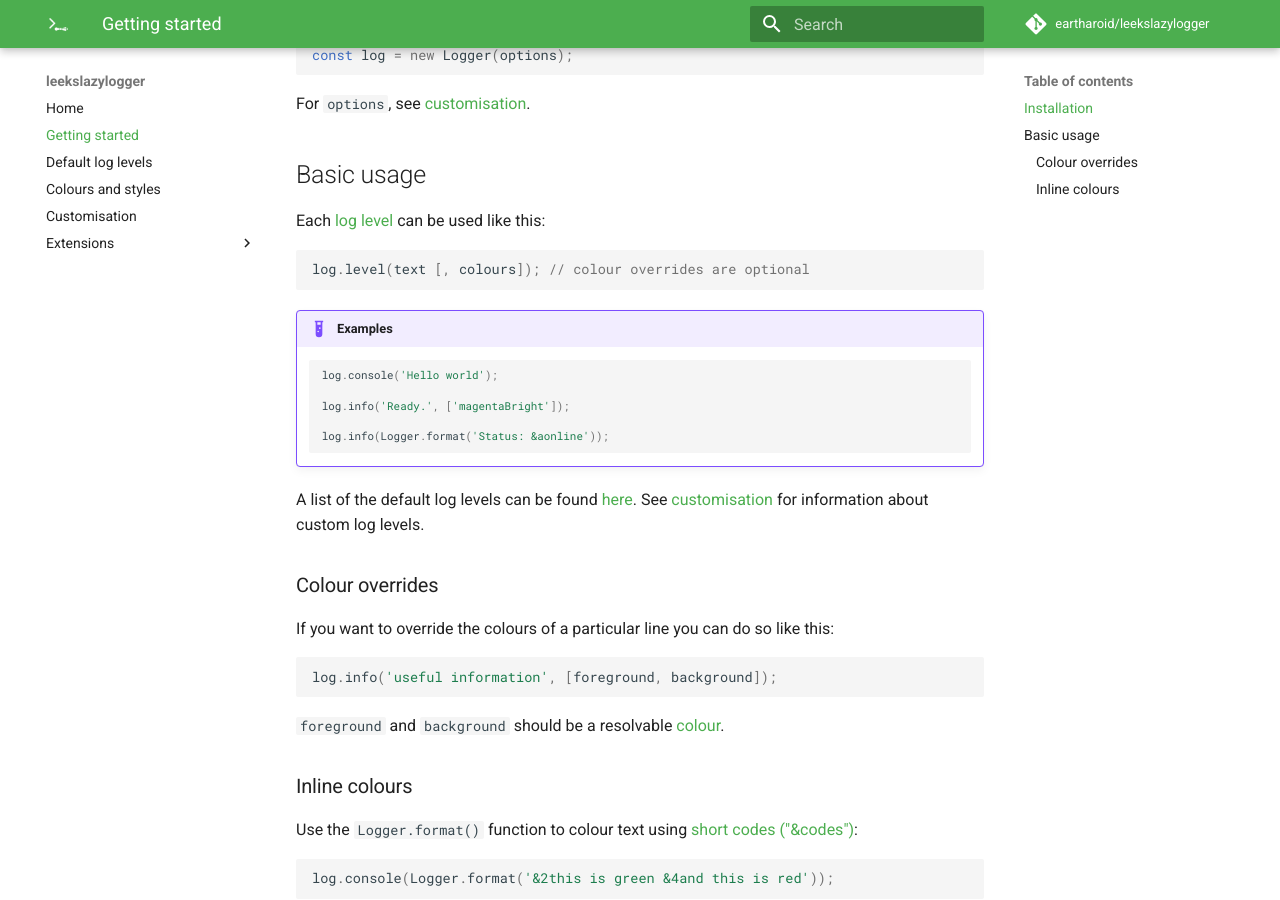
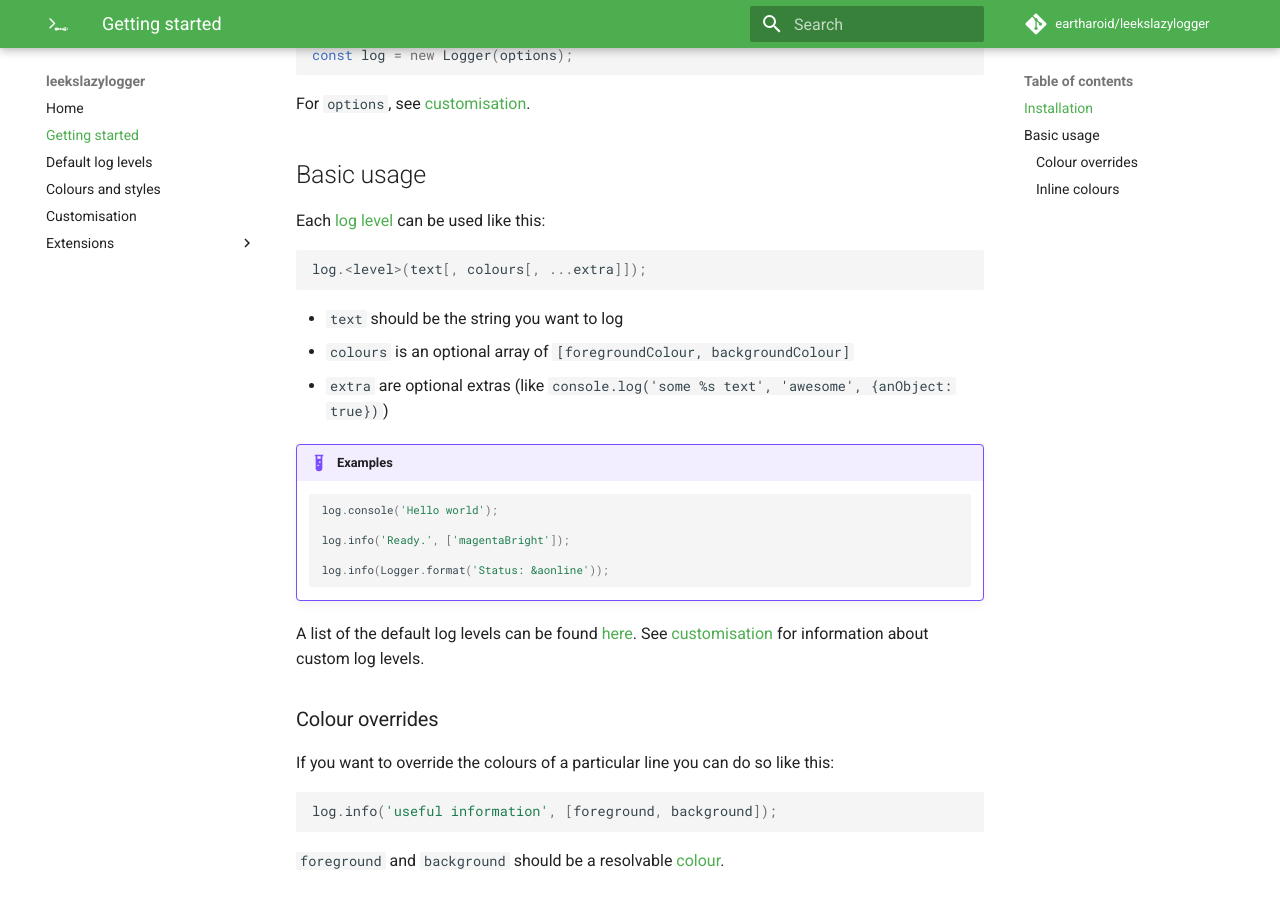
Before and after one commit to eartharoid/leekslazylogger, an MkDocs documentation site: the page built from docs/getting-started.md, in a window 1280 px wide and 900 px high, scrolled down 394 px. Built offline with MkDocs 1.6.1 and Material for MkDocs 9.7.7, drawn with Linux system fonts in a browser that asks for light colours; comment, search, counter and statistics services are not loaded.

Commit message:
Add extras

````diff
--- a/docs/getting-started.md
+++ b/docs/getting-started.md
@@ -36,8 +36,12 @@
 Each [log level](/log-levels) can be used like this:
 
 ```js
-log.level(text [, colours]); // colour overrides are optional
+log.<level>(text[, colours[, ...extra]]);
 ```
+
+- `text` should be the string you want to log
+- `colours` is an optional array of `[foregroundColour, backgroundColour]`
+- `extra` are optional extras (like `console.log('some %s text', 'awesome', {anObject: true})`)
 
 !!! example "Examples"
 	```js
````
Also changed, not shown: docs/extensions/index.md (+3 -1 lines), 2 other files.
